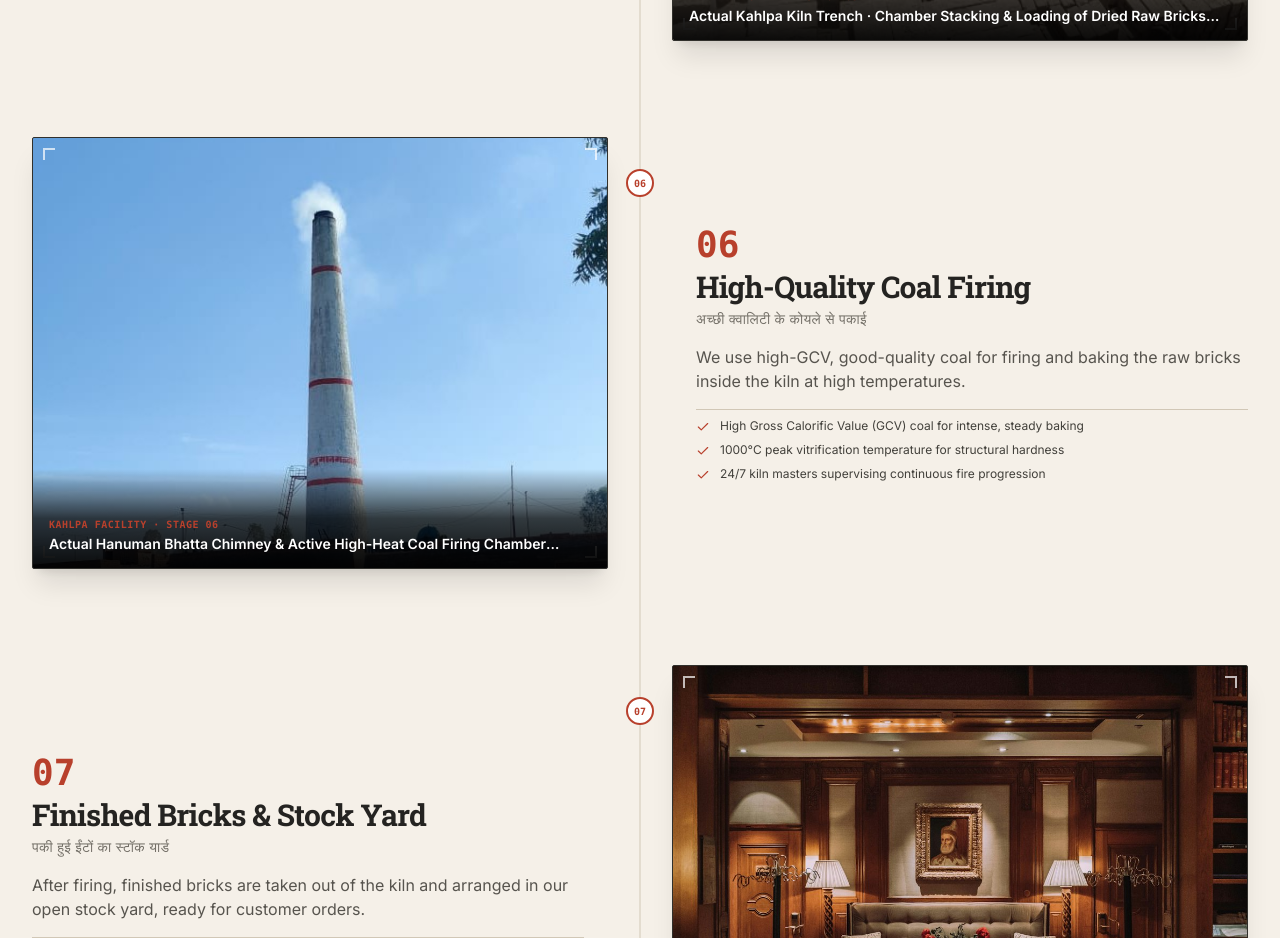
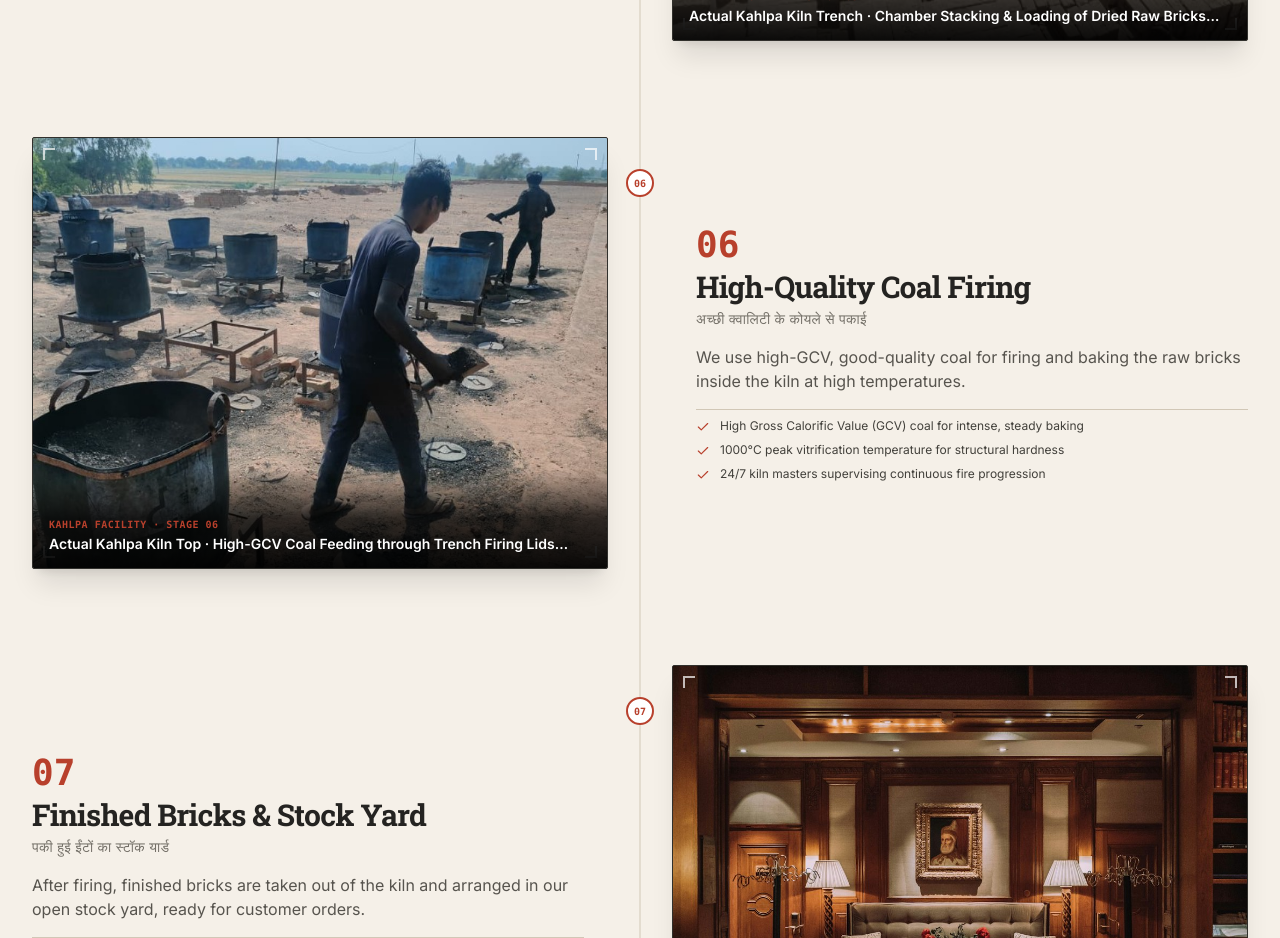
Before and after one commit to parshantsharma2003/hanuman-bhatta-frontend, a Next.js app: page / in a window 1280 px wide. Shown: the part 3980-4918 px from the top of the page. Built offline with nearby package versions, Linux system fonts and the light colour scheme; no server answers.

Commit message:
feat(process): add real kiln top coal feeding photo to Step 06

```diff
--- a/components/OurProcess.tsx
+++ b/components/OurProcess.tsx
@@ -122,9 +122,9 @@ const STAGES: ManufacturingStage[] = [
       '24/7 kiln masters supervising continuous fire progression',
     ],
     visualType: 'photo',
-    imageSrc: '/images/process-firing.jpg',
-    imageAlt: 'Active firing chimney with Hanuman Bhatta lettering and smoke during coal baking at Kahlpa kiln',
-    photoCaption: 'Actual Hanuman Bhatta Chimney & Active High-Heat Coal Firing Chamber (1000°C)',
+    imageSrc: '/images/process-coal-firing.jpg',
+    imageAlt: 'Continuous coal feeding into kiln roof firing holes during high-temperature baking at Hanuman Bhatta Company, Kahlpa',
+    photoCaption: 'Actual Kahlpa Kiln Top · High-GCV Coal Feeding through Trench Firing Lids (कोयला पकाई)',
   },
   {
     number: '07',
```
Also changed, not shown: public/images/process-coal-firing.jpg (added).
